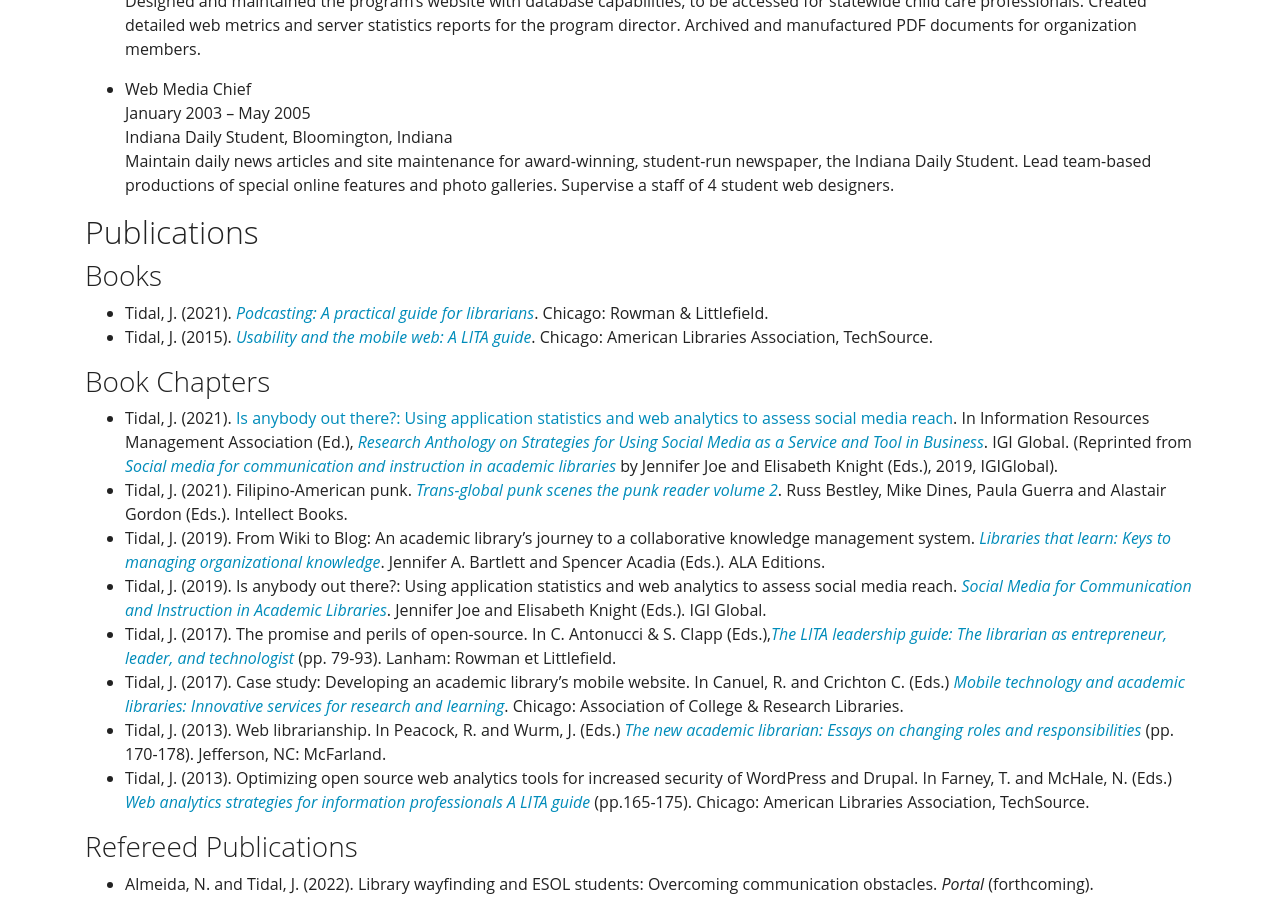
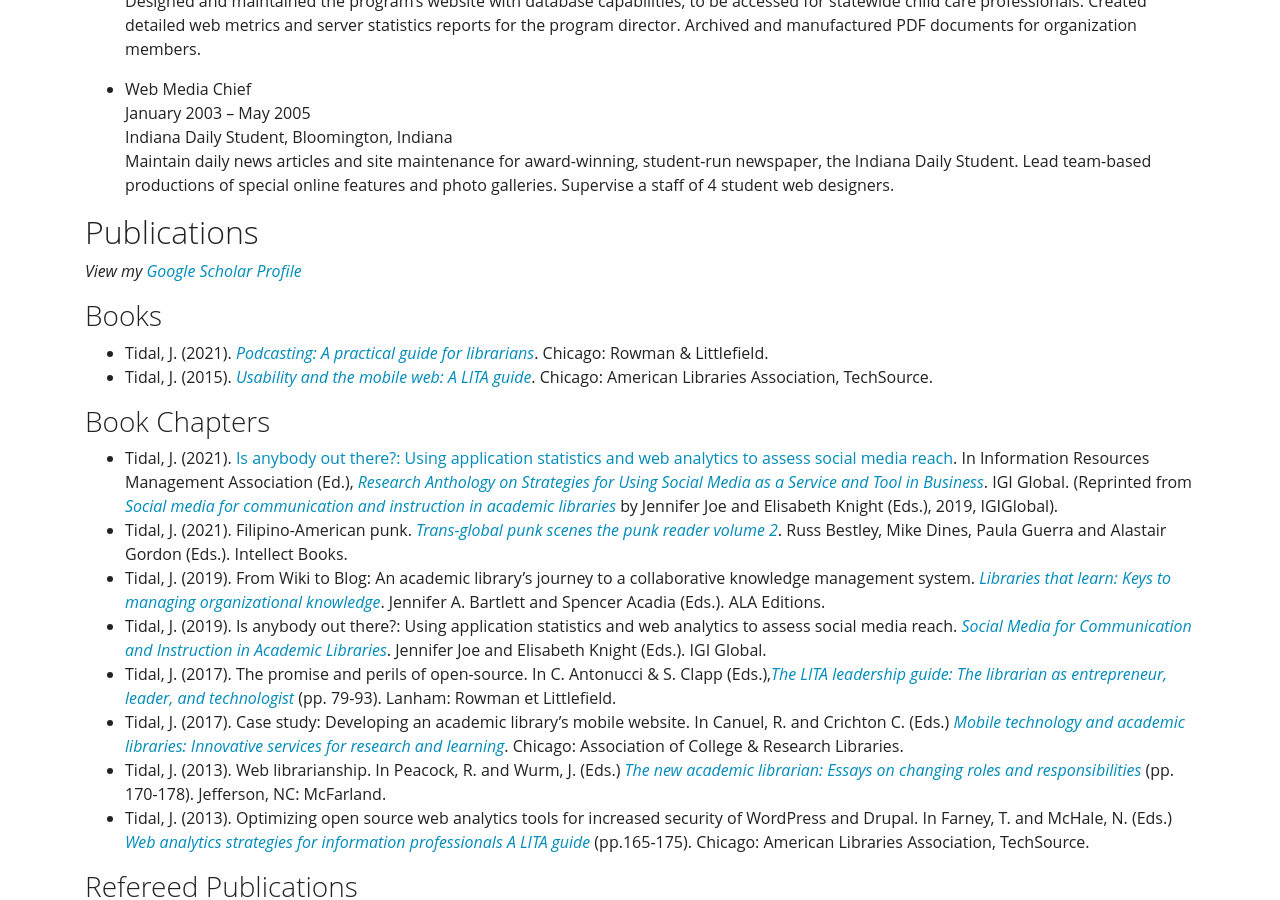
Before and after one commit to KentuckyFriedTofu/kentuckyfriedtofu.github.io.bak2, a Jekyll site: the page built from cv.md, in a window 1280 px wide and 900 px high, scrolled down 1461 px. Built offline with Jekyll 4.4.1, drawn with Linux system fonts in a browser that asks for light colours.

Commit message:
Update cv.md

```diff
--- a/cv.md
+++ b/cv.md
@@ -62,6 +62,7 @@ Indiana Daily Student, Bloomington, Indiana<br>
 Maintain daily news articles and site maintenance for award-winning, student-run newspaper, the Indiana Daily Student. Lead team-based productions of special online features and photo galleries. Supervise a staff of 4 student web designers.
 
 ## Publications
+*View my [Google Scholar Profile](https://scholar.google.com/citations?user=mAq-FCgAAAAJ&hl=en&oi=ao)*
 
 ### Books
 
```
